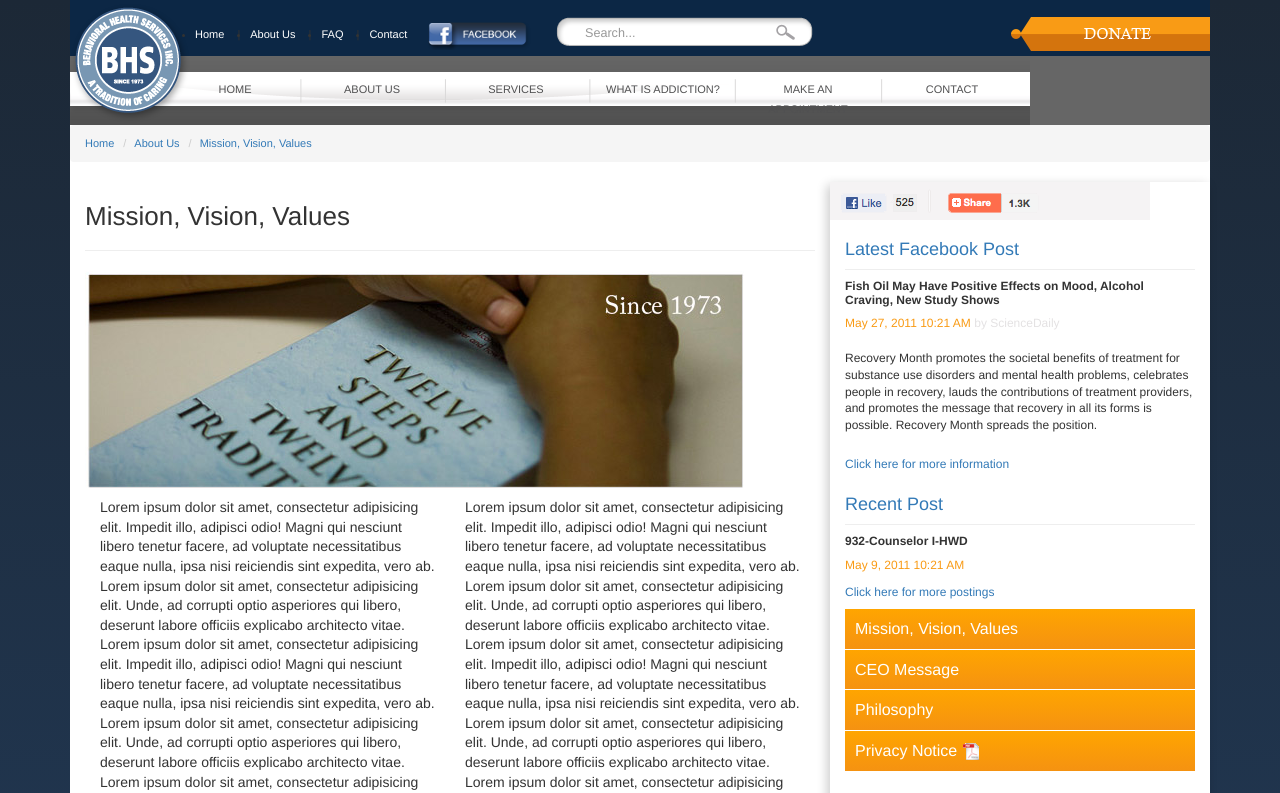
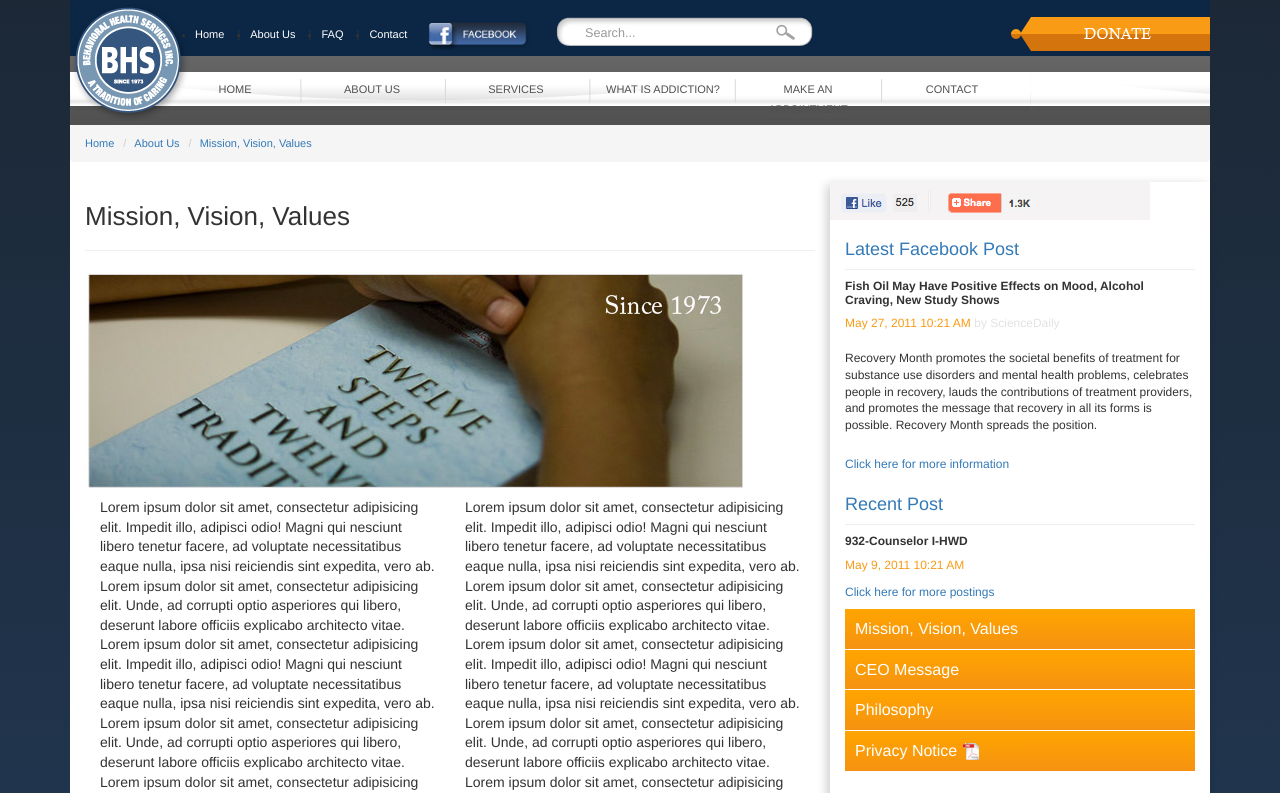
Before and after one commit to thomashorta31/bhs-workflow-experiment-1, a website: page about_us.html in a window 1280 px wide. Shown: the top 793 px of the page. Drawn offline with nearby package versions, Linux system fonts and the light colour scheme; files whose address does not match are found by name.

Commit message:
Repeat nav background to extend full width of container

```diff
--- a/css/style.css
+++ b/css/style.css
@@ -271,7 +271,7 @@ aside h2.since1973 {
 
 nav {
     height: 72px;
-    background: #666666 url(../img/header_bg.png) no-repeat;
+    background: #666666 url(../img/header_bg.png) repeat;
     margin-top: -13px;
 }
 
```
